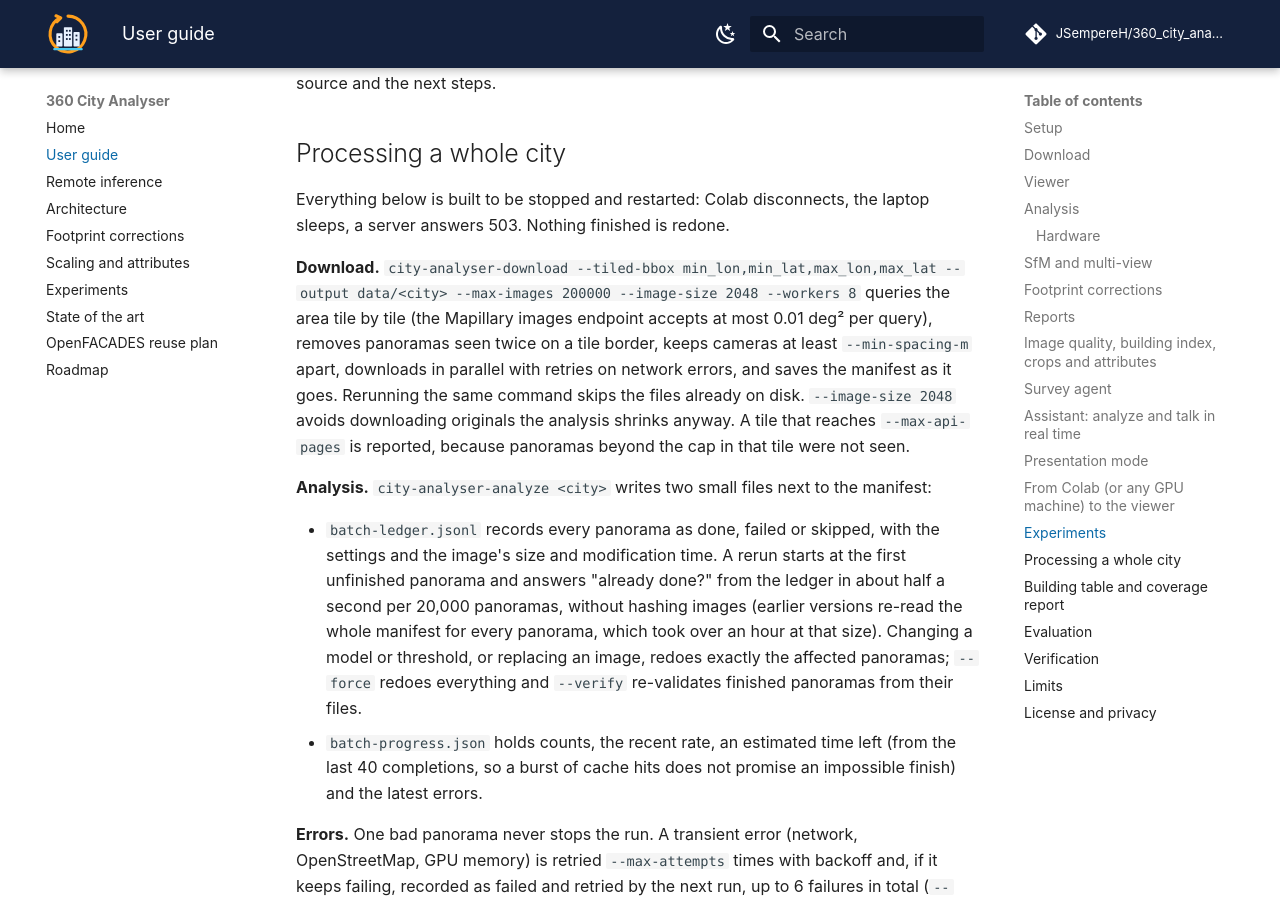
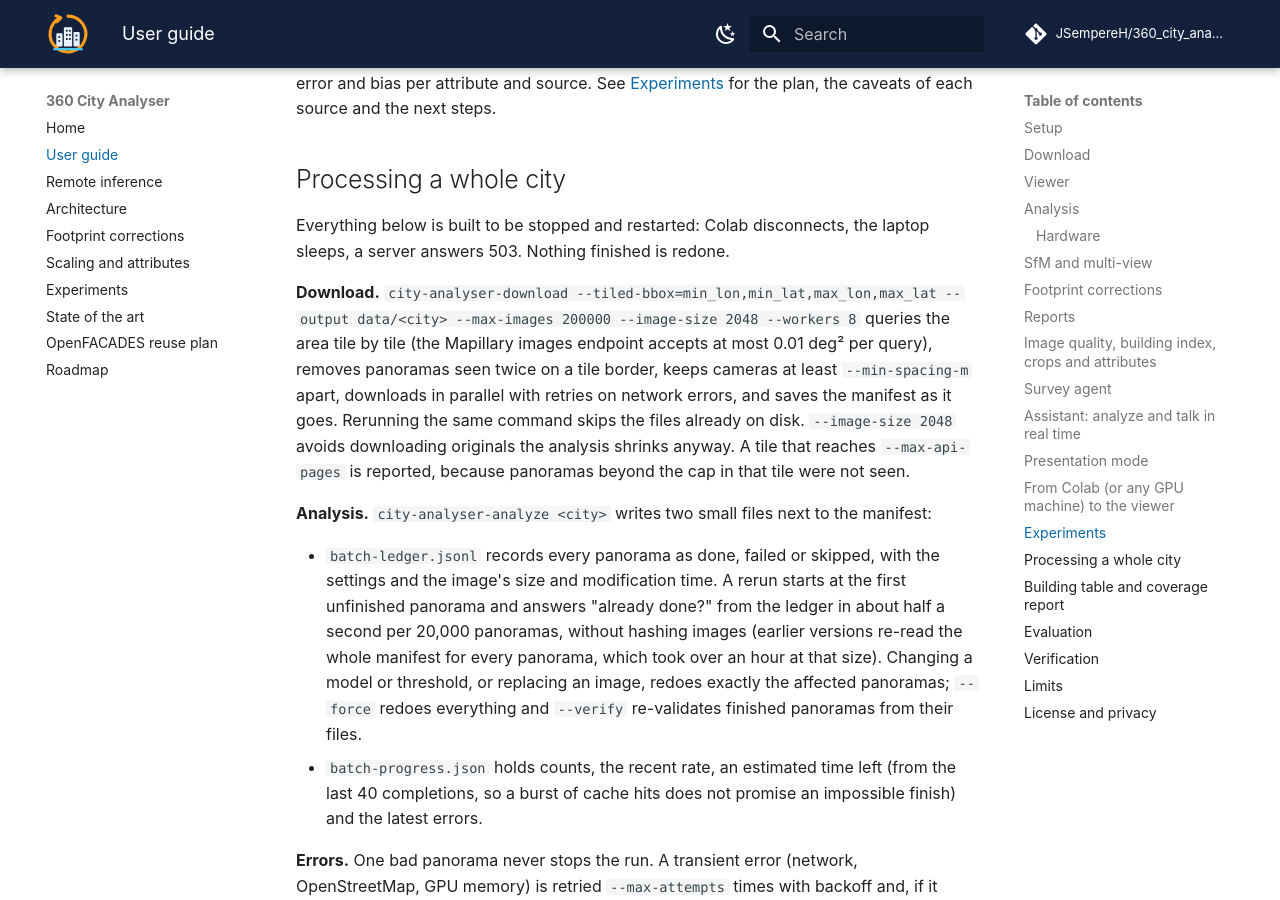
Before and after one commit to JSempereH/360_city_analyser, an MkDocs documentation site: the page built from docs/guide.md, in a window 1280 px wide and 900 px high, scrolled down 11974 px. Built offline with MkDocs 1.6.1 and Material for MkDocs 9.7.7, drawn with Linux system fonts in a browser that asks for light colours; comment, search, counter and statistics services are not loaded; some of the changed text lies outside the part shown.

Commit message:
cli bug fix in colab

````diff
--- a/docs/guide.md
+++ b/docs/guide.md
@@ -38,7 +38,7 @@
   --output data/san-jose-pilot
 ```
 
-Use `--bbox min_lon,min_lat,max_lon,max_lat` instead of `--center` when needed. `--image-size auto` selects the best available derivative.
+Use `--bbox=min_lon,min_lat,max_lon,max_lat` instead of `--center` when needed; keep the `=`, or a western longitude such as `-0.38` is read as an option. `--image-size auto` selects the best available derivative.
 
 The downloader requests panoramas at API level, limits each response to 50 MB, decodes the JPEG, requires an approximately 2:1 image, and records dimensions and SHA-256. A dataset contains `images/`, `manifest.json`, `manifest.geojson`, and `ATTRIBUTION.md`; manifest coordinates are camera locations.
 
@@ -253,7 +253,7 @@
 
 Everything below is built to be stopped and restarted: Colab disconnects, the laptop sleeps, a server answers 503. Nothing finished is redone.
 
-**Download.** `city-analyser-download --tiled-bbox min_lon,min_lat,max_lon,max_lat --output data/<city> --max-images 200000 --image-size 2048 --workers 8` queries the area tile by tile (the Mapillary images endpoint accepts at most 0.01 deg² per query), removes panoramas seen twice on a tile border, keeps cameras at least `--min-spacing-m` apart, downloads in parallel with retries on network errors, and saves the manifest as it goes. Rerunning the same command skips the files already on disk. `--image-size 2048` avoids downloading originals the analysis shrinks anyway. A tile that reaches `--max-api-pages` is reported, because panoramas beyond the cap in that tile were not seen.
+**Download.** `city-analyser-download --tiled-bbox=min_lon,min_lat,max_lon,max_lat --output data/<city> --max-images 200000 --image-size 2048 --workers 8` queries the area tile by tile (the Mapillary images endpoint accepts at most 0.01 deg² per query), removes panoramas seen twice on a tile border, keeps cameras at least `--min-spacing-m` apart, downloads in parallel with retries on network errors, and saves the manifest as it goes. Rerunning the same command skips the files already on disk. `--image-size 2048` avoids downloading originals the analysis shrinks anyway. A tile that reaches `--max-api-pages` is reported, because panoramas beyond the cap in that tile were not seen.
 
 **Analysis.** `city-analyser-analyze <city>` writes two small files next to the manifest:
 
````
Also changed, not shown: 1 other file.
